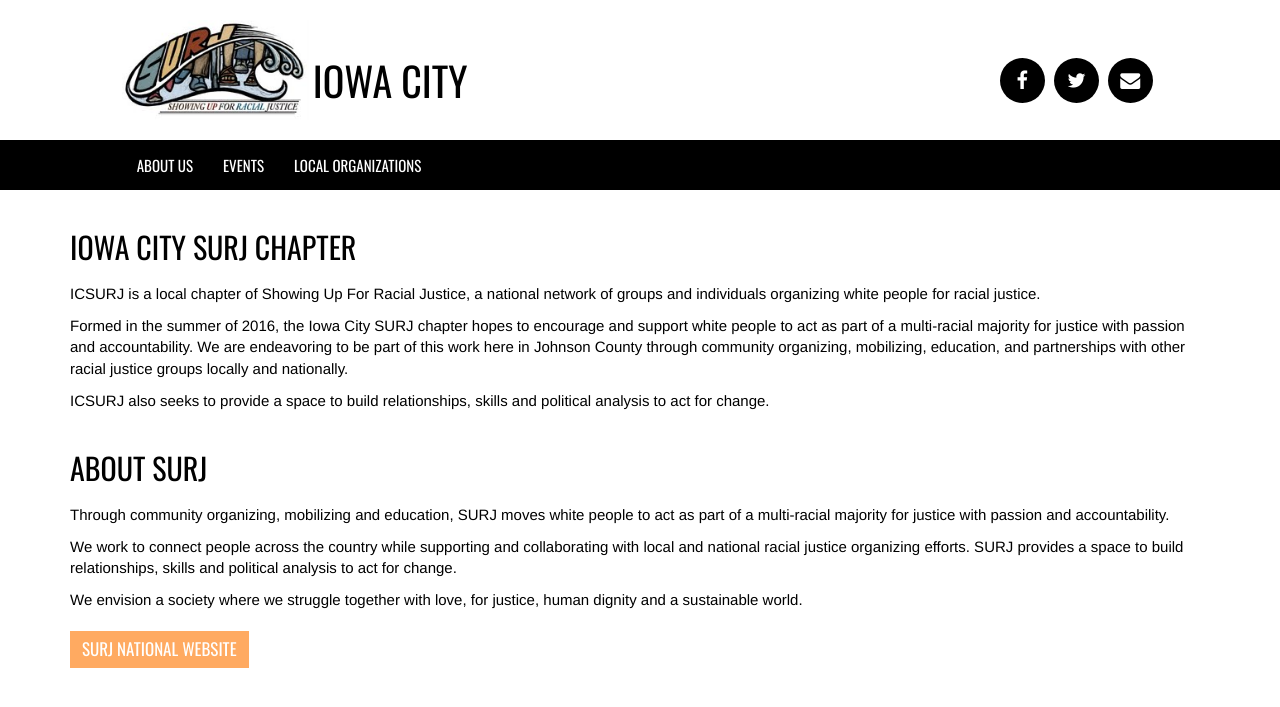
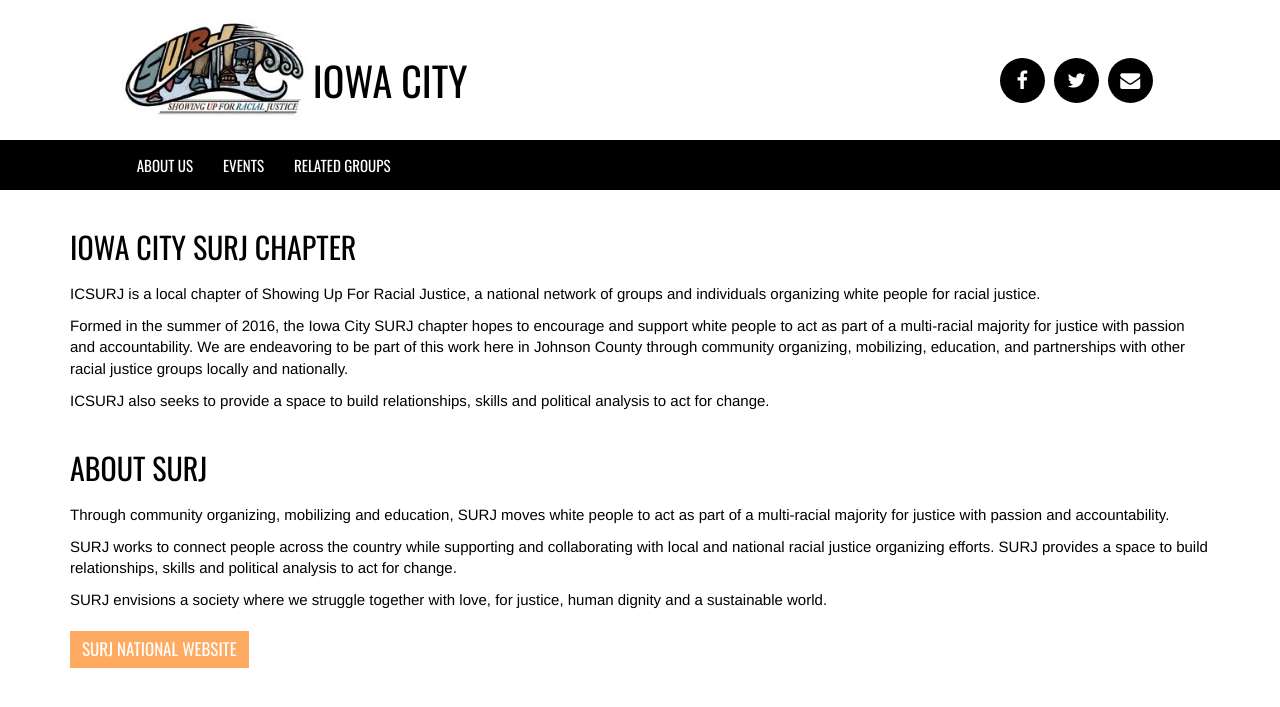
Before and after one commit to icsurj/icsurj.github.io, a Jekyll site: the page built from index.md, in a window 1280 px wide. Shown: the top 707 px of the page. Built offline with Jekyll 4.4.1, drawn with Linux system fonts in a browser that asks for light colours; some web fonts are replaced.

Commit message:
Update some text

```diff
--- a/index.md
+++ b/index.md
@@ -9,14 +9,14 @@
 
 Formed in the summer of 2016, the Iowa City SURJ chapter hopes to encourage and support white people to act as part of a multi-racial majority for justice with passion and accountability. We are endeavoring to be part of this work here in Johnson County through community organizing, mobilizing, education, and partnerships with other racial justice groups locally and nationally.
 
- ICSURJ also seeks to provide a space to build relationships, skills and political analysis to act for change.
+ICSURJ also seeks to provide a space to build relationships, skills and political analysis to act for change.
 
 # About SURJ
 
 Through community organizing, mobilizing and education, SURJ moves white people to act as part of a multi-racial majority for justice with passion and accountability.
 
-We work to connect people across the country while supporting and collaborating with local and national racial justice organizing efforts. SURJ provides a space to build relationships, skills and political analysis to act for change.
+SURJ works to connect people across the country while supporting and collaborating with local and national racial justice organizing efforts. SURJ provides a space to build relationships, skills and political analysis to act for change.
 
-We envision a society where we struggle together with love, for justice, human dignity and a sustainable world.
+SURJ envisions a society where we struggle together with love, for justice, human dignity and a sustainable world.
 
 [SURJ National Website](http://www.showingupforracialjustice.org/){: class="btn btn-primary" target="_blank"}
```
Also changed, not shown: local-organizations.md (deleted, +0 -8 lines), related-groups.md (added, +10 -0 lines).
